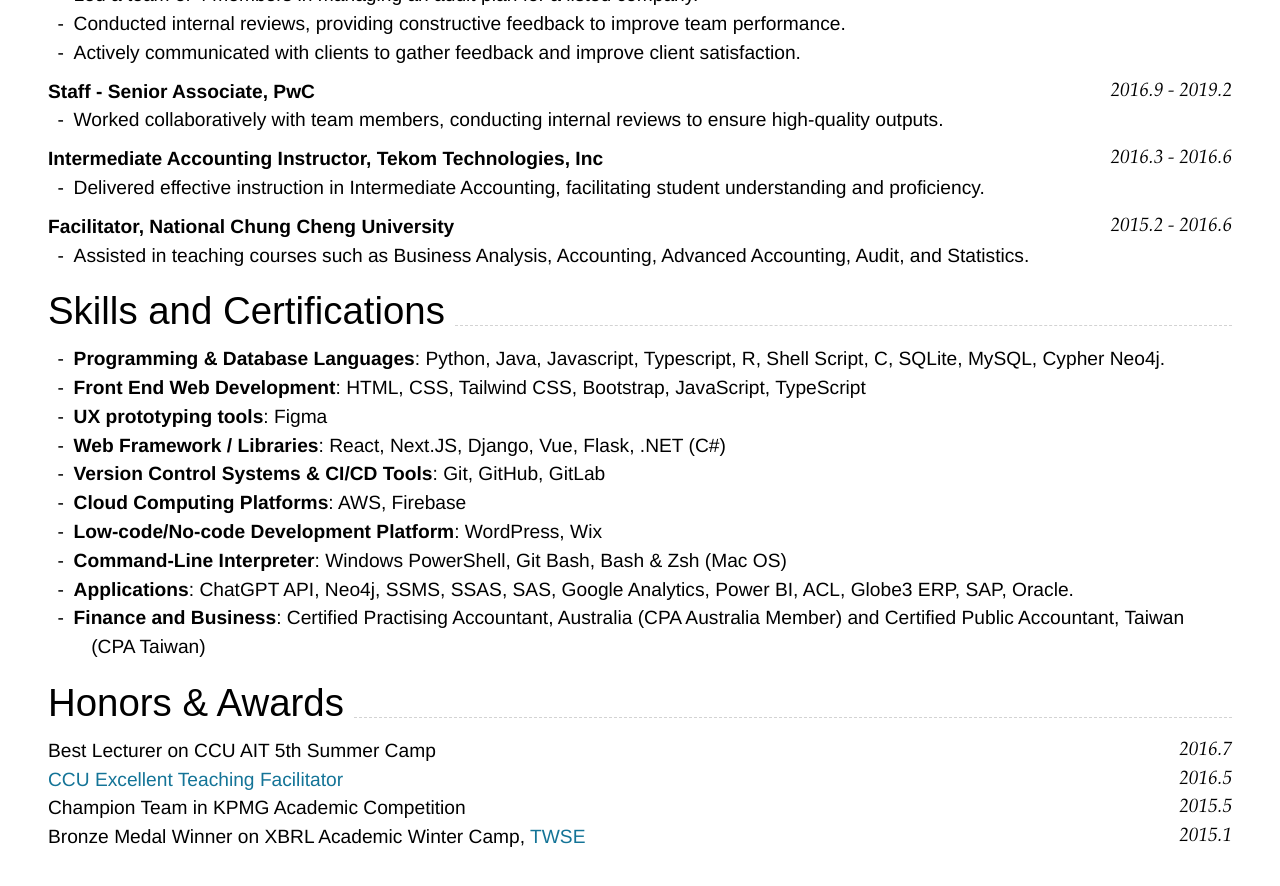
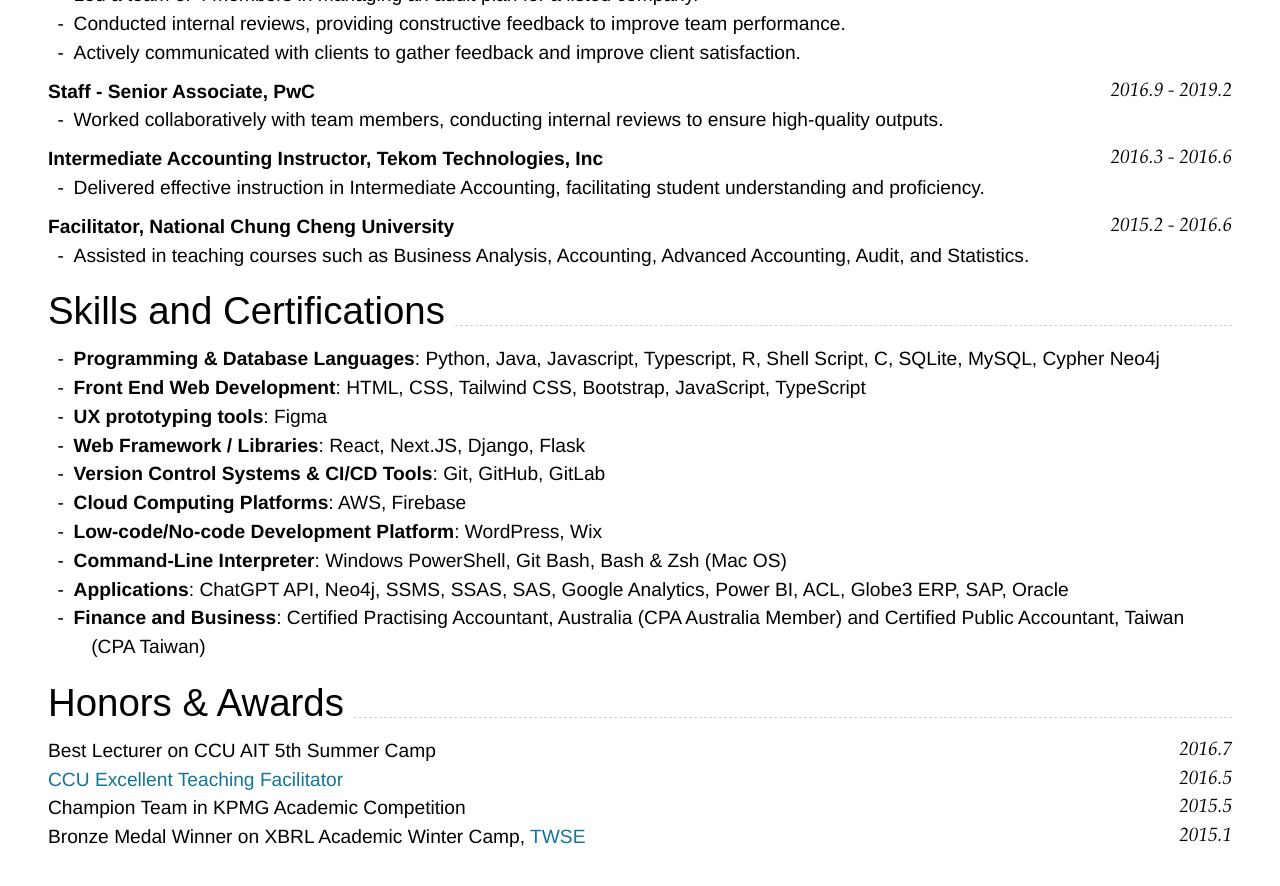
Before and after one commit to HUIXIN-TW/Resume, a Jekyll site: the page built from index.md, in a window 1280 px wide and 900 px high, scrolled down 1898 px. Shown: the top 886 px of the window. Built offline with Jekyll 4.4.1, drawn with Linux system fonts in a browser that asks for light colours; nearby versions of some CDN libraries.

Commit message:
fix bugs

```diff
--- a/index.md
+++ b/index.md
@@ -251,15 +251,15 @@ Statistics Course `2015.2 - 2015.6`
 
 <!-- Abstract for SD -->
 
--   **Programming & Database Languages**: Python, Java, Javascript, Typescript, R, Shell Script, C, SQLite, MySQL, Cypher Neo4j.
+-   **Programming & Database Languages**: Python, Java, Javascript, Typescript, R, Shell Script, C, SQLite, MySQL, Cypher Neo4j
 -   **Front End Web Development**: HTML, CSS, Tailwind CSS, Bootstrap, JavaScript, TypeScript
 -   **UX prototyping tools**: Figma
--   **Web Framework / Libraries**: React, Next.JS, Django, Vue, Flask, .NET (C#)
+-   **Web Framework / Libraries**: React, Next.JS, Django, Flask
 -   **Version Control Systems & CI/CD Tools**: Git, GitHub, GitLab
 -   **Cloud Computing Platforms**: AWS, Firebase
 -   **Low-code/No-code Development Platform**: WordPress, Wix
 -   **Command-Line Interpreter**: Windows PowerShell, Git Bash, Bash & Zsh (Mac OS)
--   **Applications**: ChatGPT API, Neo4j, SSMS, SSAS, SAS, Google Analytics, Power BI, ACL, Globe3 ERP, SAP, Oracle.
+-   **Applications**: ChatGPT API, Neo4j, SSMS, SSAS, SAS, Google Analytics, Power BI, ACL, Globe3 ERP, SAP, Oracle
 -   **Finance and Business**: Certified Practising Accountant, Australia (CPA Australia Member) and Certified Public Accountant, Taiwan (CPA Taiwan)
 
 ## Honors & Awards
```
